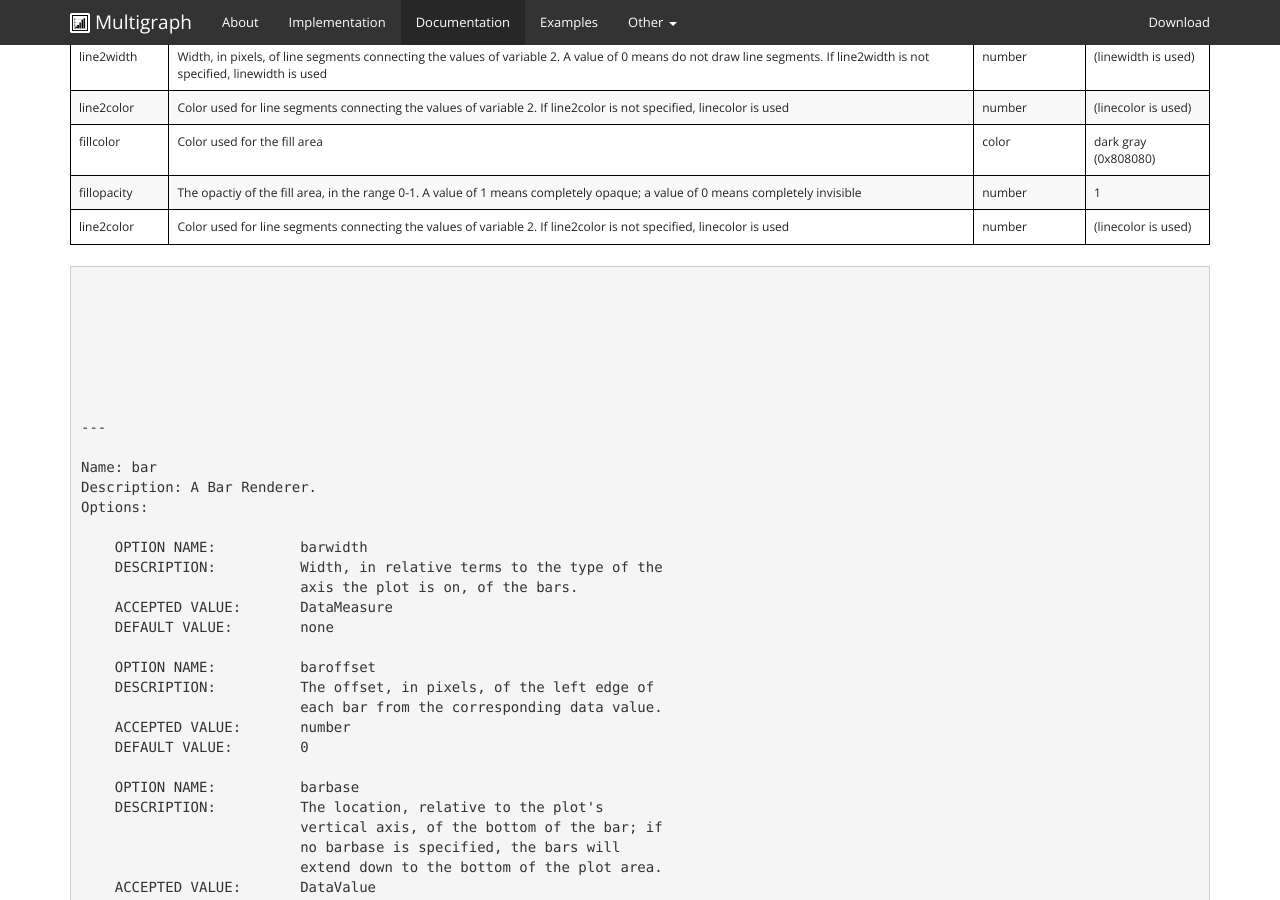
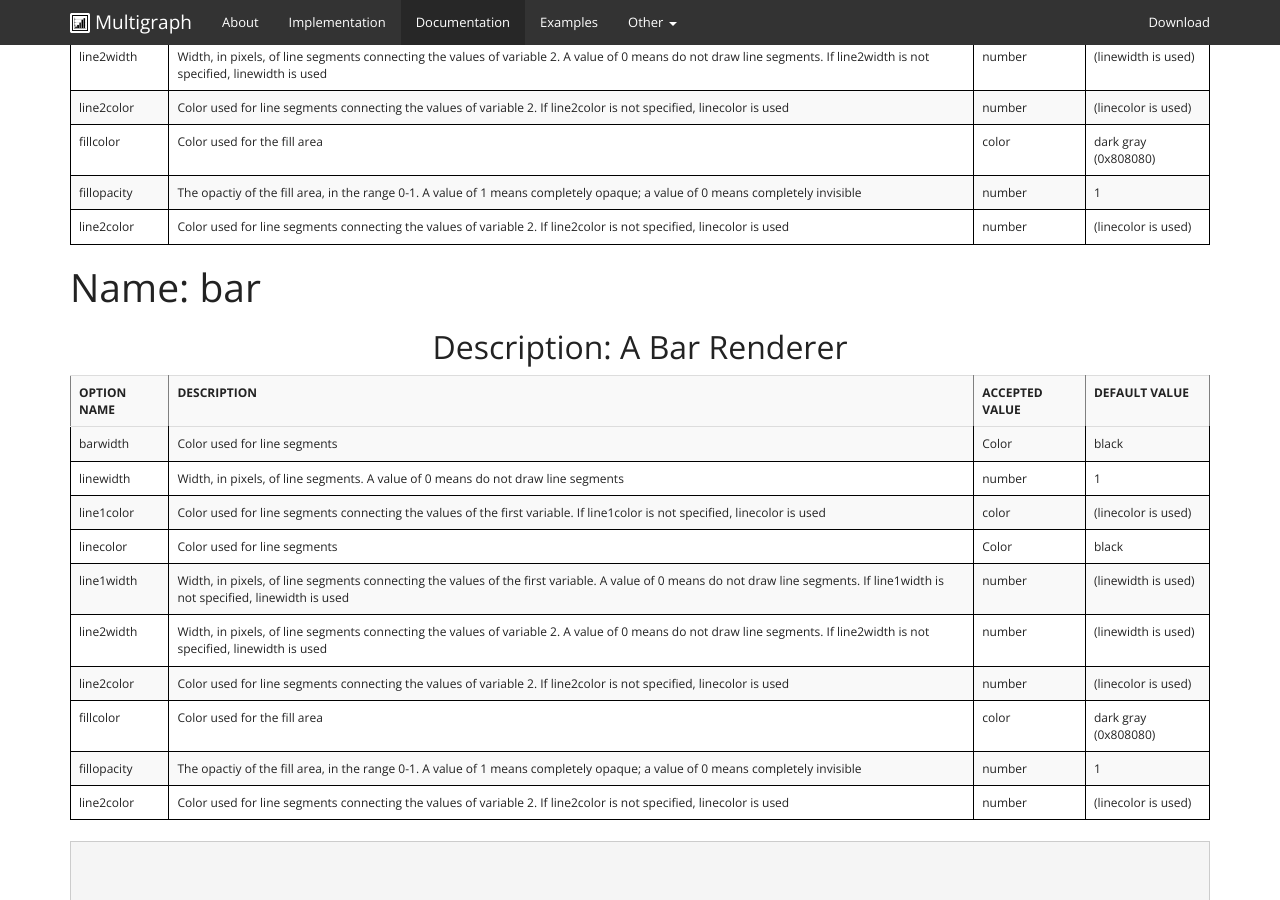
Before and after one commit to khunter3D/khunter3D.github.io, a Jekyll site: the page built from docs/renderers/index.html, in a window 1280 px wide and 900 px high, scrolled down 452 px. Built offline with Jekyll 4.4.1, drawn with Linux system fonts in a browser that asks for light colours; nearby versions of some CDN libraries; Markdown is read by kramdown in place of the engine named in the settings.

Commit message:
Update index.html

```diff
--- a/docs/renderers/index.html
+++ b/docs/renderers/index.html
@@ -132,6 +132,119 @@ and draws a line segment between consecutive data points in each line.
       </tbody>
 </table>
 </div>
+
+
+<h1>Name: bar</h1>
+
+<h2>Description: A Bar Renderer
+</h2>
+
+
+  <div class="table-responsive">
+<table class="table table-striped ">
+<tbody>
+<tr>
+  <th>OPTION NAME</th>
+  <th>DESCRIPTION</th>
+  <th>ACCEPTED VALUE</th>
+  <th>DEFAULT VALUE</th>
+  </tr>
+<tr>
+<tr>
+  <td>barwidth</td>
+  <td>Color used for line segments</td>
+  <td>Color</td>
+  <td>black</td>
+  </tr>
+<tr>
+  <td>linewidth</td>
+  <td>Width, in pixels, of line segments.
+  A value of 0 means do not draw line segments</td>
+  <td>number</td>
+
+ <td>1</td>
+</tr>
+<tr>
+  <td>line1color</td>
+  <td>Color used for line segments connecting the values of the first variable.
+  If line1color is not specified, linecolor is used</td>
+
+
+<td>color</td>
+
+
+
+<td>(linecolor is used)</td>
+
+
+
+
+
+<tr>
+  <td>linecolor</td>
+  <td>Color used for line segments</td>
+  <td>Color</td>
+  <td>black</td>
+  </tr>
+
+
+   <tr>
+  <td>line1width</td>
+  <td>Width, in pixels, of line segments connecting the values of the first variable. A value of 0 means do not draw line segments. If line1width is not specified, linewidth is used</td>
+  <td>number</td>
+  <td>(linewidth is used)</td>
+  </tr>
+
+
+
+
+
+
+
+  <tr>
+  <td>line2width</td>
+  <td>Width, in pixels, of line segments connecting the values of variable 2.
+  A value of 0 means do not draw line segments.
+  If line2width is not specified, linewidth is used</td>
+  <td>number</td>
+  <td>(linewidth is used)</td>
+  </tr>
+
+<tr>
+  <td>line2color</td>
+  <td>Color used for line segments connecting the values of variable 2.
+  If line2color is not specified, linecolor is used</td>
+  <td>number</td>
+  <td>(linecolor is used)</td>
+  </tr>
+
+  <tr>
+  <td>fillcolor</td>
+  <td>Color used for the fill area</td>
+  <td>color</td>
+  <td> dark gray (0x808080)</td>
+  </tr>
+
+  <tr>
+  <td>fillopacity</td>
+  <td>The opactiy of the fill area, in the range 0-1.
+  A value of 1 means completely opaque; a value of 0 means completely invisible</td>
+  <td>number</td>
+  <td>1</td>
+  </tr>
+
+  <tr>
+  <td>line2color</td>
+  <td>Color used for line segments connecting the values of variable 2.
+  If line2color is not specified, linecolor is used</td>
+  <td>number</td>
+  <td>(linecolor is used)</td>
+  </tr>
+
+      </tbody>
+</table>
+</div>
+
 
 
 
```
